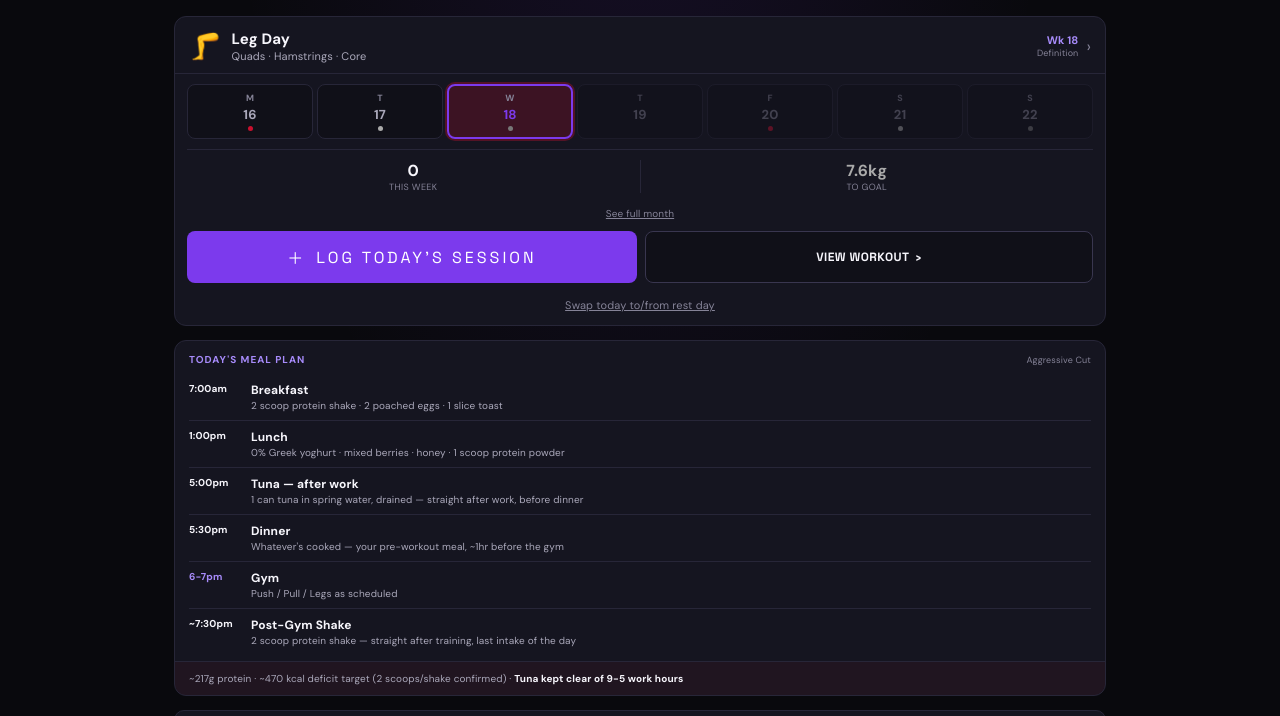
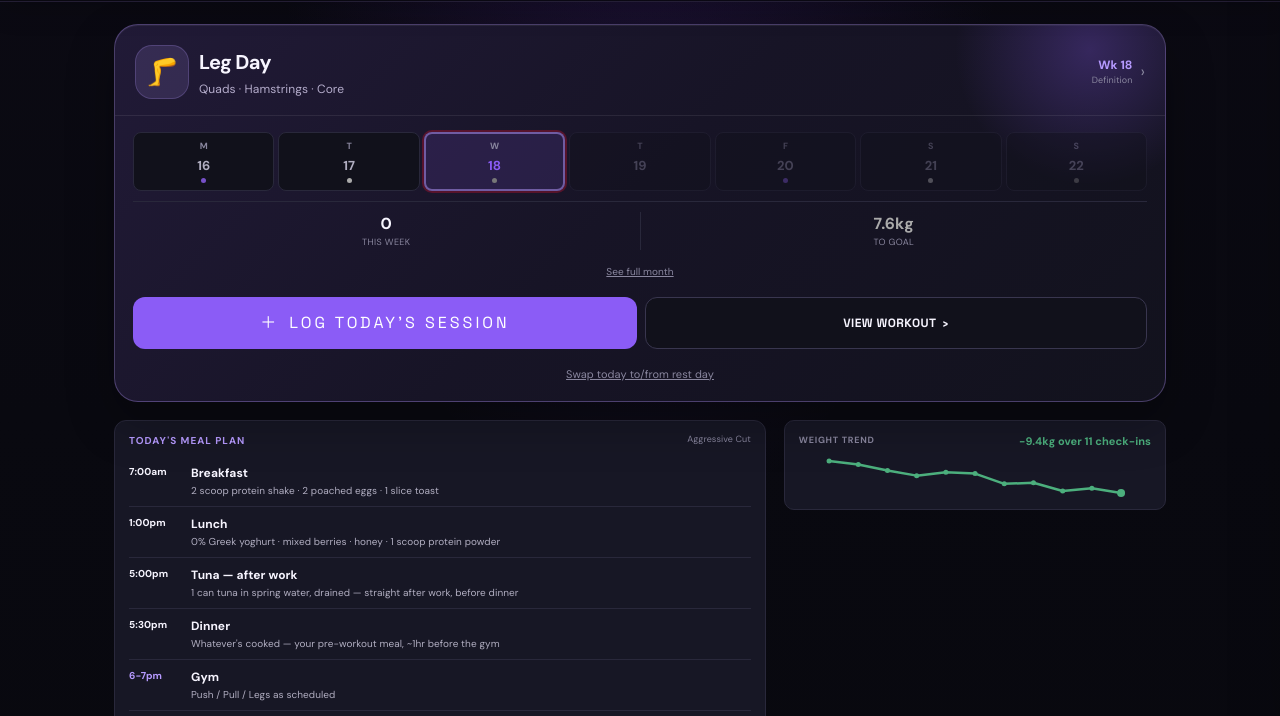
Before and after one commit to kingsleypAI/ApexPhysique-Claude, a plain HTML site: page index.html in a window 1280 px wide. Shown: the part 64-780 px from the top of the page. Drawn offline with Linux system fonts and the light colour scheme.

Commit message:
Load the new FORGE redesign stylesheet

```diff
--- a/index.html
+++ b/index.html
@@ -26,7 +26,7 @@
 <title>FORGE</title>
 <link rel="icon" type="image/png" href="./icon-192.png">
 <link href="https://fonts.googleapis.com/css2?family=Space+Grotesk:wght@300;400;500;600;700&family=DM+Sans:wght@300;400;500;700&display=swap" rel="stylesheet">
-<link rel="stylesheet" href="./app.css">
+<link rel="stylesheet" href="./app.css"><link rel="stylesheet" href="./forge-redesign.css?v=1">
 <script src="./00-core.js"></script>
 <script src="./01-navigation.js"></script>
 </head>
```
